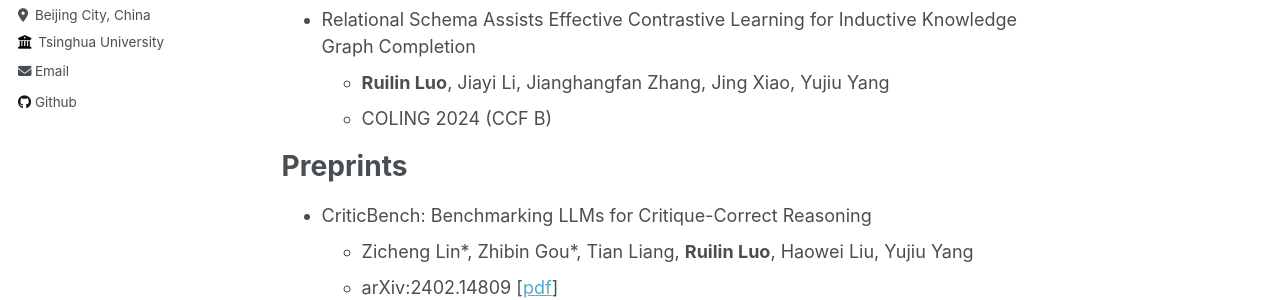
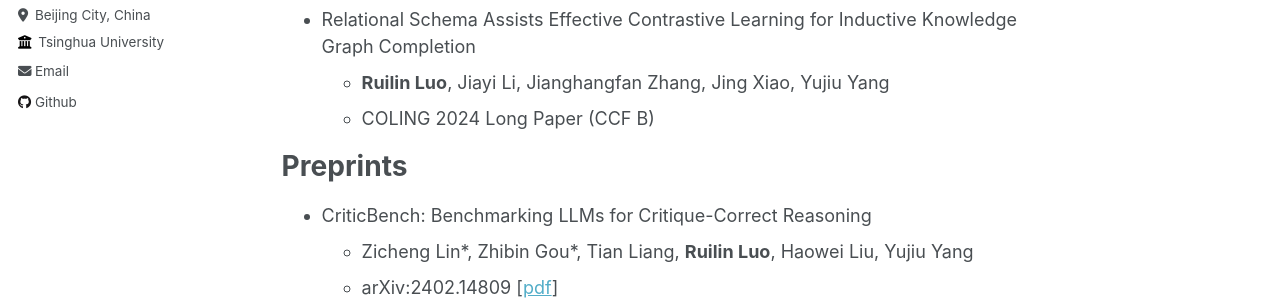
Before and after one commit to lrlbbzl/lrlbbzl.github.io, a Jekyll site: the page built from _pages/about.md, in a window 1280 px wide and 900 px high. Shown: the part 364-664 px from the top of the window. Built offline with Jekyll 4.4.1, drawn with Linux system fonts in a browser that asks for light colours.

Commit message:
Update about.md

```diff
--- a/_pages/about.md
+++ b/_pages/about.md
@@ -13,7 +13,7 @@ Publications
 ======
 * Relational Schema Assists Effective Contrastive Learning for Inductive Knowledge Graph Completion
   * **Ruilin Luo**, Jiayi Li, Jianghangfan Zhang, Jing Xiao, Yujiu Yang
-  * COLING 2024 (CCF B)
+  * COLING 2024 Long Paper (CCF B)
 
 Preprints
 ======
```
